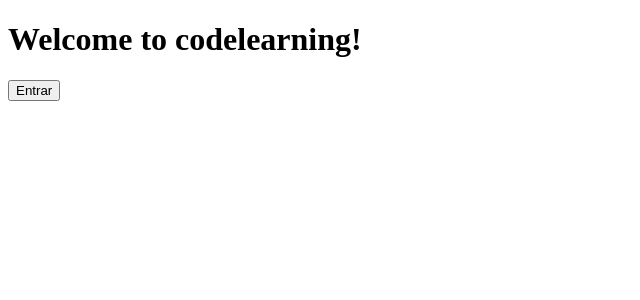
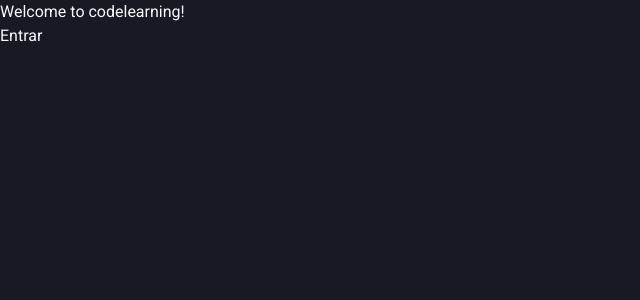
Before and after one commit to dfsilvadev/codelearning, a Next.js app: page / in a window 1280 px wide. Shown: the top 300 px of the page, without its empty margins (0-640 px from the left). Built offline with nearby package versions, Linux system fonts and the light colour scheme; no server answers.

Commit message:
chore: configurando o theme do chakra-ui

```diff
--- a/src/pages/_app.js
+++ b/src/pages/_app.js
@@ -1,10 +1,34 @@
+import { ChakraProvider, extendTheme } from "@chakra-ui/react";
+import { Global, css } from "@emotion/react";
+
 import { AuthProvider } from "../contexts/AuthContext";
+
+import theme from "../styles/theme";
+
+const myTheme = extendTheme(theme);
+
+const GlobalStyles = ({ children }) => (
+  <>
+    <Global
+      styles={css`
+        html {
+          scroll-behavior: smooth;
+        }
+      `}
+    />
+
+    {children}
+  </>
+);
 
 function MyApp({ Component, pageProps }) {
   return (
-    <AuthProvider>
-      <Component {...pageProps} />
-    </AuthProvider>
+    <ChakraProvider theme={myTheme}>
+      <AuthProvider>
+        <GlobalStyles />
+        <Component {...pageProps} />
+      </AuthProvider>
+    </ChakraProvider>
   );
 }
 
--- /dev/null
+++ b/src/pages/_document.js
@@ -0,0 +1,28 @@
+import Document, { Html, Head, Main, NextScript } from "next/document";
+
+export default class MyDocument extends Document {
+  render() {
+    return (
+      <Html lang="pt-BR">
+        <Head>
+          <link rel="preconnect" href="https://fonts.gstatic.com" />
+          <link
+            href="https://fonts.googleapis.com/css2?family=Rajdhani:wght@400;500;700&family=Roboto:wght@300;400;500;700&display=swap"
+            rel="stylesheet"
+          />
+          <link rel="shortcut icon" href="favicon.png" type="image/x-icon" />
+
+          <meta content="IE=edge" httpEquiv="X-UA-Compatible" />
+          <meta
+            name="viewport"
+            content="width=device-width, initial-scale=1.0"
+          />
+        </Head>
+        <body>
+          <Main />
+          <NextScript />
+        </body>
+      </Html>
+    );
+  }
+}
--- a/src/pages/index.js
+++ b/src/pages/index.js
@@ -4,8 +4,6 @@ import useAuth from "../hooks/useAuth";
 
 export default function Home() {
   const { user, signIn } = useAuth();
-
-  console.log(user);
 
   return (
     <>
--- /dev/null
+++ b/src/styles/theme.js
@@ -0,0 +1,36 @@
+import { extendTheme } from "@chakra-ui/react";
+
+const theme = extendTheme({
+  color: {
+    gray: {
+      900: "#181B23",
+      800: "#1F2029",
+      700: "#353646",
+      600: "#4B4D63",
+      500: "#616480",
+      400: "#797D9A",
+      300: "#9699B0",
+      200: "#B3B5C6",
+      100: "#D1D2DC",
+      50: "#EEEEF2",
+    },
+  },
+  fonts: {
+    heading: "Roboto",
+    body: "Roboto",
+  },
+  styles: {
+    global: {
+      body: {
+        background: "gray.900",
+        color: "gray.50",
+      },
+      strong: {
+        fontFamily: "Rajdhani",
+        fontWeight: "bold",
+      },
+    },
+  },
+});
+
+export default theme;
```
